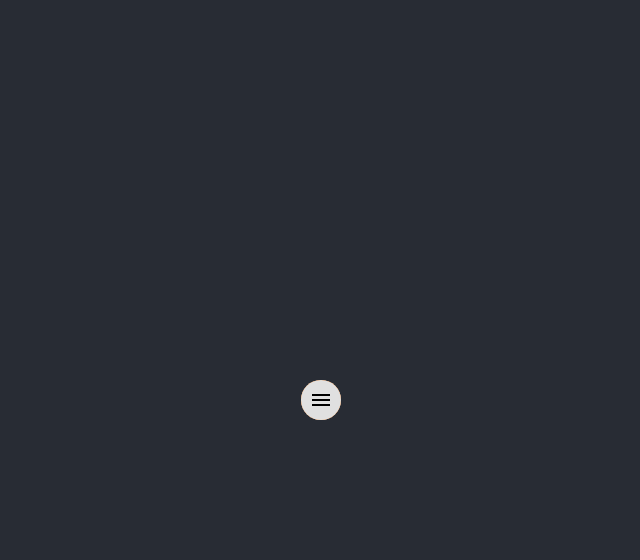
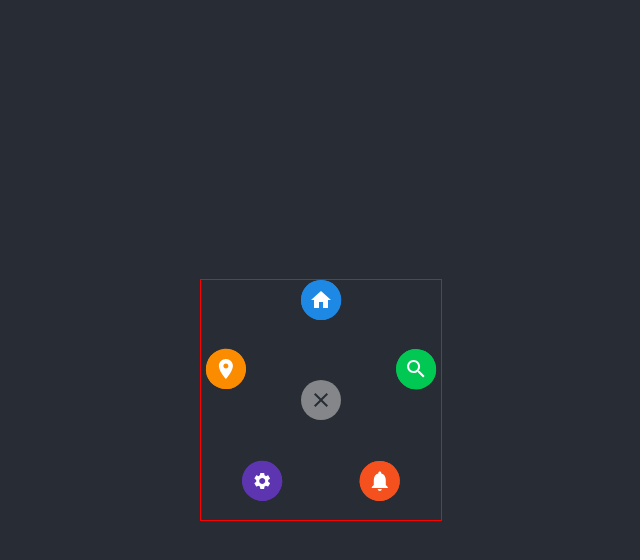
Before and after one commit to Sultanidze/test-task, a React (Create React App) app: page / in a window 1280 px wide. Both pictures are taken after a click on the element 640 px from the left and 400 px from the top of the page. Shown: the top 560 px of the page, without its empty margins (319-959 px from the left). Built offline with nearby package versions, Linux system fonts and the light colour scheme.

Commit message:
Menu open/close functionality, added svg circle, markup done

```diff
--- a/src/App.js
+++ b/src/App.js
@@ -6,39 +6,117 @@ import {ReactComponent as SearchIcon}  from './assets/icons/search.svg';
 import {ReactComponent as NotificationIcon}  from './assets/icons/notification.svg';
 import {ReactComponent as SettingsIcon}  from './assets/icons/settings.svg';
 import {ReactComponent as LocationIcon}  from './assets/icons/location.svg';
+import {ReactComponent as Circle}  from './assets/icons/circle.svg';
 import './assets/scss/App.scss';
 
 class App extends Component {
-  toggleMenu = () => {
+  componentDidMount(){
+    // IE11 forEach polyfill
+    if (window.NodeList && !NodeList.prototype.forEach) {
+      NodeList.prototype.forEach = Array.prototype.forEach;
+    }
 
-  }
-  componentDidMount(){
+    // like jQuery parent
+    Element.prototype.parent = function(selector) {
+      var parent;
+      var elem = this;
+      var ishaveselector = selector !== undefined;
 
+      while ((elem = elem.parentElement) !== null) {
+        if (elem.nodeType !== Node.ELEMENT_NODE) {
+          continue;
+        }
+
+        if (!ishaveselector || elem.matches(selector)) {
+          return parent;
+        }
+      }
+    };
+
+    const iconWrapperNodes = document.querySelectorAll('.icon__wrapper');
+    iconWrapperNodes.forEach( item => item.addEventListener('click', function(e) {
+      console.log(this);
+    }))
+
+    const menuNode = document.querySelector('.menu');
+    const toggleMenuHandler = function(e) {
+      if (menuNode.classList.toggle('opened')) {
+
+      }
+      console.log('toggleMenu')
+    }
+    const menuToggleNode = document.querySelector('.menu__toggler');
+    menuToggleNode.addEventListener('click', toggleMenuHandler)
   }
   render() {
     return (
       <div className="App">
         <div className="menu__wrapper">
           <nav className="menu">
-            <div className="menu__item menu__toggle" onClick={this.toggleMenu}>
-                <MenuIcon class="icon_menu icon_open" alt="menu" />
-                <CloseIcon class="icon_menu icon_close" alt="close" />
+            <div className="menu__toggler">
+                <MenuIcon className="icon_item icon_burger" alt="menu" />
+                <CloseIcon className="icon_item icon_close" alt="close" />
             </div>
-            <ul className="menu__list">
-              <li className="menu__item menu__item_home">
-                <HomeIcon class="icon_item" alt="home" />
+            <ul className="list_menu">
+              <li className="menu__item home">
+                <div className="circle__wrapper wrapper_rotate">
+                  <Circle className="icon_circle" />
+                </div>
+                <div className="wrapper_rotate">
+                  <div className="wrapper_translate">
+                    <div className="icon__wrapper">
+                      <HomeIcon className="icon_item" alt="home" />
+                    </div>
+                  </div>
+                </div>
               </li>
-              <li className="menu__item menu__item_search">
-                <SearchIcon class="icon_item" alt="search" />
+              <li className="menu__item search">
+                <div className="circle__wrapper wrapper_rotate">
+                  <Circle className="icon_circle" />
+                </div>
+                <div className="wrapper_rotate">
+                  <div className="wrapper_translate">
+                    <div className="icon__wrapper">
+                      <SearchIcon className="icon_item" alt="search" />
+                    </div>
+                  </div>
+                </div>
               </li>
-              <li className="menu__item menu__item_notification">
-                <NotificationIcon class="icon_item" alt="notification" />
+              <li className="menu__item notification">
+                <div className="circle__wrapper wrapper_rotate">
+                  <Circle className="icon_circle" />
+                </div>
+                <div className="wrapper_rotate">
+                  <div className="wrapper_translate">
+                    <div className="icon__wrapper">
+                      <NotificationIcon className="icon_item" alt="notification" />
+                    </div>
+                  </div>
+                </div>
               </li>
-              <li className="menu__item menu__item_settings">
-                <SettingsIcon class="icon_item" alt="settings" />
+              <li className="menu__item settings">
+                <div className="circle__wrapper wrapper_rotate">
+                  <Circle className="icon_circle" />
+                </div>
+                <div className="wrapper_rotate">
+                  <div className="wrapper_translate">
+                    <div className="icon__wrapper">
+                      <SettingsIcon className="icon_item" alt="settings" />
+                    </div>
+                  </div>
+                </div>
               </li>
-              <li className="menu__item menu__item_location">
-                <LocationIcon class="icon_item" alt="location" />
+              <li className="menu__item location">
+                <div className="circle__wrapper wrapper_rotate">
+                  <Circle className="icon_circle" />
+                </div>
+                <div className="wrapper_rotate">
+                  <div className="wrapper_translate">
+                    <div className="icon__wrapper">
+                      <LocationIcon className="icon_item" alt="location" />
+                    </div>
+                  </div>
+                </div>
               </li>
             </ul>
           </nav>
--- a/src/assets/scss/App.scss
+++ b/src/assets/scss/App.scss
@@ -1,7 +1,7 @@
-@import "mixins";
+// @import "mixins";
 
-$time_trans: 300ms;
-$items_num: 5;
+$timeTrans: 300ms;
+$itemsNum: 5;
 
 .App {
   background-color: #282c34;
@@ -15,90 +15,74 @@ $items_num: 5;
 }
 
 .menu{
-  position: absolute;
-  top: 0;
-  left: 0;
-  width: 100%;
-  height: 100%;
-  // line-height: 40px;
+  position: relative;
+  z-index: 1;
+  width: 240px;
+  height: 240px;
+  font-size: 0;
+  outline: 1px solid red;
 
-  &__wrapper{
-    position: relative;
-    z-index: 1;
-    width: 240px;
-    height: 240px;
+  ul{
+    position: absolute;
+    list-style: none;
+    top: 0;
+    left: 0;
+    margin: auto;
+    padding: 0;
+    width: 100%;
+    height: 100%;
+    border-radius: 50%;
   }
 
-  &__item{
-    top: 0;
-    bottom: 0;
-    right: 0;
-    left: 0;
-    margin: auto;
-    position: absolute;
-    display: flex;
-    justify-content: center;
-    align-items: center;
-    width: 40px;
-    height: 40px;
-    border-radius: 50%;
-
-    &_home{
-      background-color: #1E88E5;
-    }
-    &_search{
-      background-color: #00c853;
-    }
-    &_notification{
-      background-color: #f4511e;
-    }
-    &_settings{
-      background-color: #5e35b1;
-    }
-    &_location{
-      background-color: #fb8c00;
-    }
-  }
-
-  &__toggle{
-    z-index: 1;
-    background-color: rgba(#E0E0E0, 1);
-    transition:  transform ease $time_trans;
-  }
-
-  &__list{
-    position: absolute;
-    top: 0;
-    right: 0;
-    bottom: 0;
-    left: 0;
-    margin: auto;
-    border-radius: 50%;
-    width: 220px;
-    height: 220px;
-    padding: 0;
-    color: #fff;
-    list-style: none;
-  }
-
-  &.active{
-    .menu__toggle{
+  &.opened{
+    .menu__toggler{
       background-color: rgba(#E0E0E0, 0.5);
     }
     .icon_close{
+      animation: close__icon_menu-open $timeTrans;
       opacity: 1;
     }
-    .icon_open{
+    .icon_burger{
+      animation: burger__icon_menu-open $timeTrans;
       opacity: 0;
+    }
+
+    .icon__wrapper{
+      transform: scale(1);
+      transition: transform $timeTrans;
+    }
+
+    .wrapper_translate{
+      transform: translateY(-100px);
+    }
+    .circle__wrapper{
+      opacity: 1;
+      transition: opacity 0s $timeTrans;
     }
   }
 }
+.menu__toggler{
+  position: absolute;
+  top: 0;
+  bottom: 0;
+  right: 0;
+  left: 0;
+  margin: auto;
+  z-index: 1;
+  // display: flex;
+  // justify-content: center;
+  // align-items: center;
+  width: 40px;
+  height: 40px;
+  border-radius: 50%;
+  cursor: pointer;
+  transition:  transform ease $timeTrans;
+  z-index: 1;
+  background-color: rgba(#E0E0E0, 1);
+  color: #282c34;
+  transition: background-color ease $timeTrans, transform ease $timeTrans;
 
-.icon{
-  &_item{
-    fill: currentColor;
-  }
-  &_menu{
+  svg{
     position: absolute;
     top: 0;
     right: 0;
@@ -106,10 +90,198 @@ $items_num: 5;
     left: 0;
     margin: auto;
   }
-  &_open{
+}
+.menu__item{
+  position: absolute;
+  top: 0;
+  bottom: 0;
+  right: 0;
+  left: 0;
+  margin: auto;
+  pointer-events: none;
 
+  $itemAngle: (360 / $itemsNum);
+  $totalAngle: 0;
+
+  @for $i from 1 through $itemsNum {
+    &:nth-child(#{$i}){
+      .wrapper_rotate{
+        transform: rotate($totalAngle * 1deg);
+      }
+      .icon_item{
+        transform: rotate(-$totalAngle * 1deg);
+      }
+    }
+
+    $totalAngle: $totalAngle + $itemAngle;
   }
-  &_close{
-    opacity: 0;
+
+  .wrapper_rotate, .wrapper_translate{
+    width: 240px;
+    height: 240px;
+    pointer-events: none;
+  }
+  .wrapper_translate{
+    transform: translateY(0);
+    transition:  transform ease $timeTrans;
+  }
+
+  .icon__wrapper{
+    transform: scale(0);
+    position: absolute;
+    top: 0;
+    right: 0;
+    bottom: 0;
+    left: 0;
+    margin: auto;
+    width: 40px;
+    height: 40px;
+    border-radius: 50%;
+    cursor: pointer;
+    pointer-events: all;
+  }
+
+  &.home{
+    $color: #1E88E5;
+    .circle__wrapper{
+      color: $color;
+    }
+    .icon__wrapper{
+      background-color: $color;
+    }
+  }
+  &.search{
+    $color: #00c853;
+    .circle__wrapper{
+      color: $color;
+    }
+    .icon__wrapper{
+      background-color: $color;
+    }
+  }
+  &.notification{
+    $color: #f4511e;
+    .circle__wrapper{
+      color: $color;
+    }
+    .icon__wrapper{
+      background-color: $color;
+    }
+  }
+  &.settings{
+    $color: #5e35b1;
+    .circle__wrapper{
+      color: $color;
+    }
+    .icon__wrapper{
+      background-color: $color;
+    }
+  }
+  &.location{
+    $color: #fb8c00;
+    .circle__wrapper{
+      color: $color;
+    }
+    .icon__wrapper{
+      background-color: $color;
+    }
   }
 }
+
+.list_menu{
+  color: #fff;
+}
+
+.icon_circle{
+  stroke-dashoffset: 628px;
+  transform: rotate(-90deg);
+  top: 0;
+  bottom: 0;
+  right: 0;
+  left: 0;
+  margin: auto;
+}
+
+.circle__wrapper{
+  opacity: 0;
+  position: absolute;
+  // $itemAngle: (360 / $itemsNum);
+  // $totalAngle: 0;
+
+  // @for $i from 1 through $itemsNum {
+  //   &:nth-child(#{$i}){
+  //     transform: rotate($totalAngle * 1deg)
+  //   }
+
+  //   $totalAngle: $totalAngle + $itemAngle;
+  // }
+
+  // &.home{
+  //   color: #1E88E5;
+  // }
+  // &.search{
+  //   color: #00c853;
+  // }
+  // &.notification{
+  //   color: #f4511e;
+  // }
+  // &.settings{
+  //   color: #5e35b1;
+  // }
+  // &.location{
+  //   color: #fb8c00;
+  // }
+}
+
+.icon_item{
+  position: absolute;
+  top: 0;
+  right: 0;
+  bottom: 0;
+  left: 0;
+  margin: auto;
+  fill: currentColor;
+}
+
+.icon_burger{
+
+}
+.icon_close{
+  opacity: 0;
+}
+
+@at-root{
+  @keyframes burger__icon_menu-open {
+    0%{
+      opacity: 1;
+      transform: rotate(0);
+
+    }
+    50%{
+      opacity: 0;
+      transform: rotate(20deg);
+    }
+  }
+  @keyframes close__icon_menu-open {
+    0%{
+      opacity: 0;
+      transform: rotate(-180deg);
+
+    }
+    100%{
+      opacity: 1;
+      transform: rotate(0);
+    }
+  }
+  @keyframes circle_menu-open {
+    0%{
+      opacity: 0;
+      transform: rotate(-180deg);
+
+    }
+    100%{
+      opacity: 1;
+      transform: rotate(0);
+    }
+  }
+}
--- a/src/assets/scss/mixins.scss
+++ /dev/null
@@ -1,29 +0,0 @@
-@mixin on-circle($item-count, $circle-size, $item-size) {
-    position: relative;
-    width:  $circle-size;
-    height: $circle-size;
-    border-radius: 50%;
-    padding: 0;
-    list-style: none;
-
-    > * {
-      display: block;
-      position: absolute;
-      top:  50%;
-      left: 50%;
-      margin: -($item-size / 2);
-      width:  $item-size;
-      height: $item-size;
-
-      $angle: (360 / $item-count);
-      $rot: 0;
-
-      @for $i from 1 through $item-count {
-        &:nth-of-type(#{$i}) {
-          transform: rotate($rot * 1deg) translate($circle-size / 2) rotate($rot * -1deg);
-        }
-
-        $rot: $rot + $angle;
-      }
-    }
-  }
--- a/src/index.css
+++ b/src/index.css
@@ -12,3 +12,7 @@ code {
   font-family: source-code-pro, Menlo, Monaco, Consolas, "Courier New",
     monospace;
 }
+
+* {
+  box-sizing: border-box;
+}
```
Also changed, not shown: src/assets/icons/circle.svg (added).
